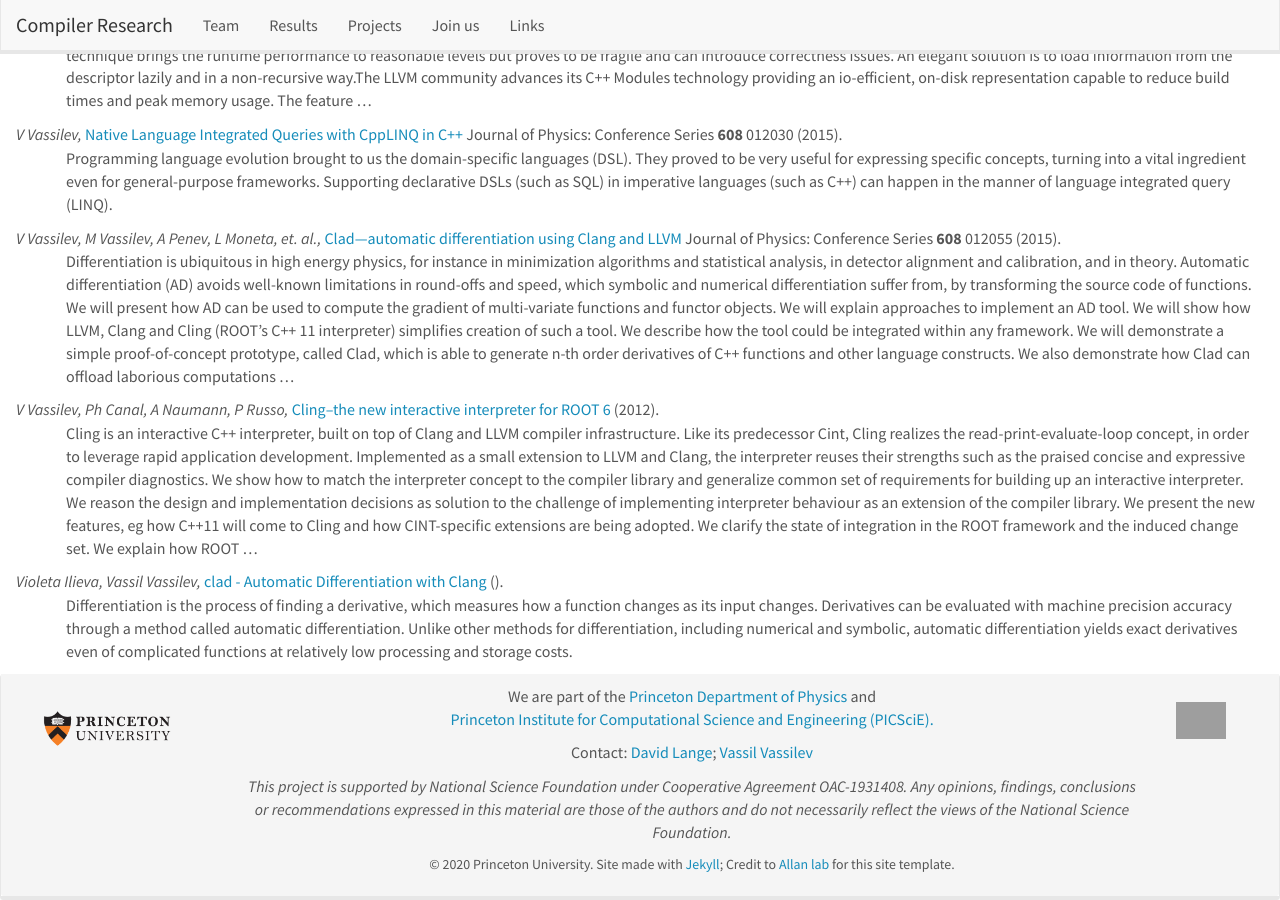
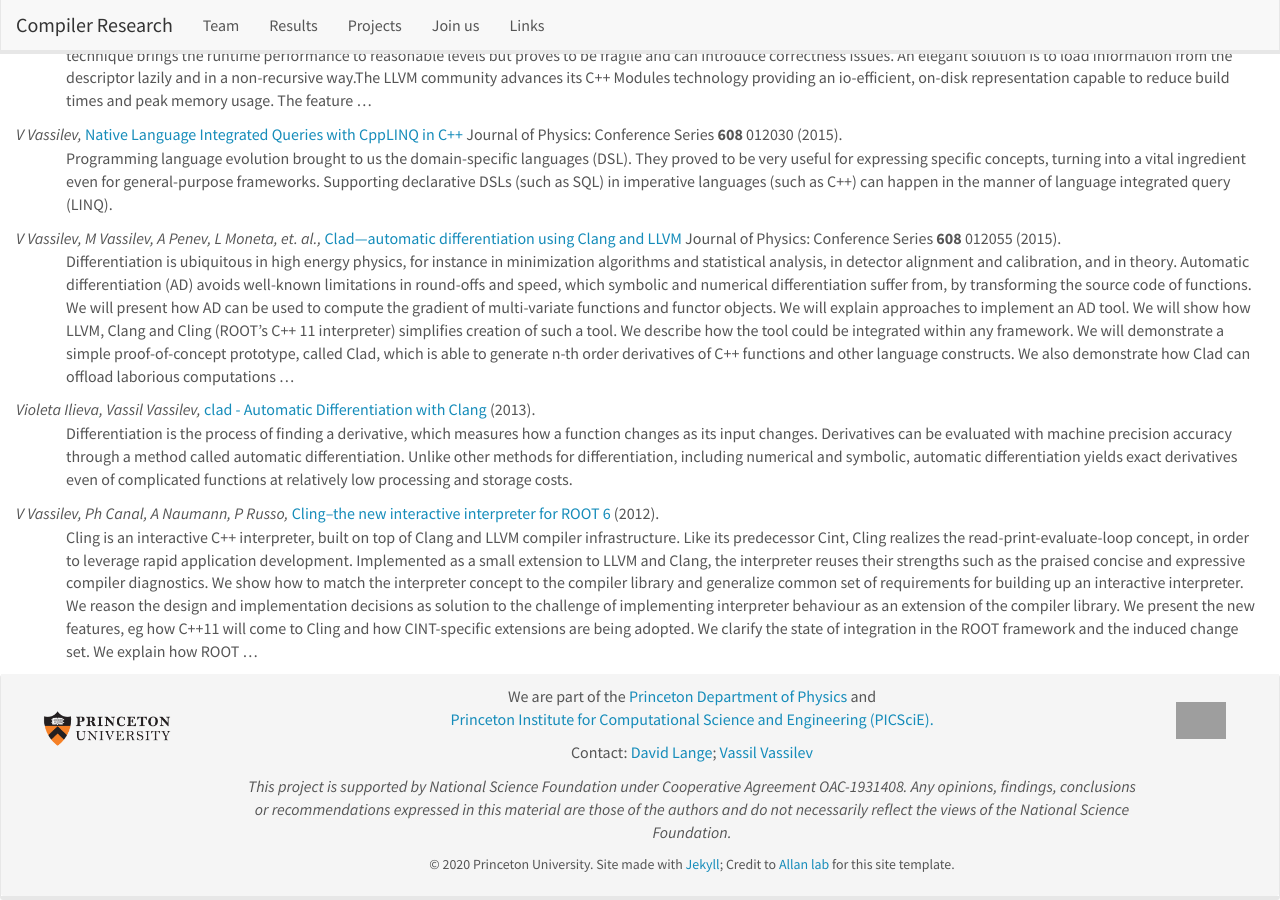
Before and after one commit to vgvassilev/clad, a Jekyll site: the page built from _pages/publications.md, in a window 1280 px wide and 900 px high, scrolled down 1756 px. Built offline with Jekyll 4.4.1, drawn with Linux system fonts in a browser that asks for light colours; nearby versions of some CDN libraries; grey boxes are pictures that could not be loaded.

Commit message:
Add a year

```diff
--- a/_data/publist.yml
+++ b/_data/publist.yml
@@ -342,3 +342,4 @@
   cites: '0'
   eprint: http://www.llvm.org/devmtg/2013-11/slides/Vassilev-Poster.pdf
   url: http://www.llvm.org/devmtg/2013-11/slides/Vassilev-Poster.pdf
+  year: '2013'
```
